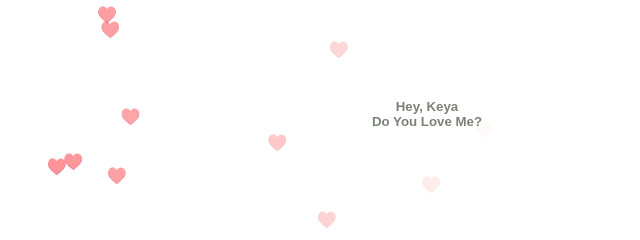
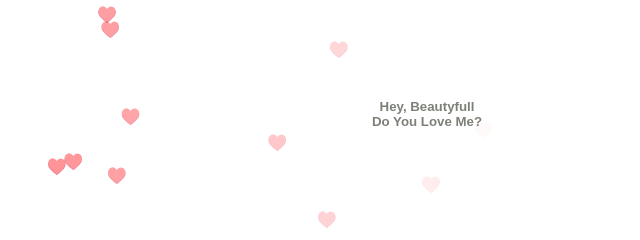
Before and after one commit to sajidhunter007/keya, a plain HTML site: page index.html in a window 1280 px wide. Shown: the top 240 px of the page, 213-853 px from the left. Drawn offline with Linux system fonts and the light colour scheme.

Commit message:
Update index.html

```diff
--- a/index.html
+++ b/index.html
@@ -230,7 +230,7 @@ border-radius: 50px 120px 30px 130px;
 
 <div class="blast"></div>
 <div class="ask slide-in ">
-    <h5>Hey, Keya <br> Do You Love Me? </h3>
+    <h5>Hey, Beautyfull <br> Do You Love Me? </h3>
     <p> </p>
  </div>
 <div class="buttons slide-in">
```
